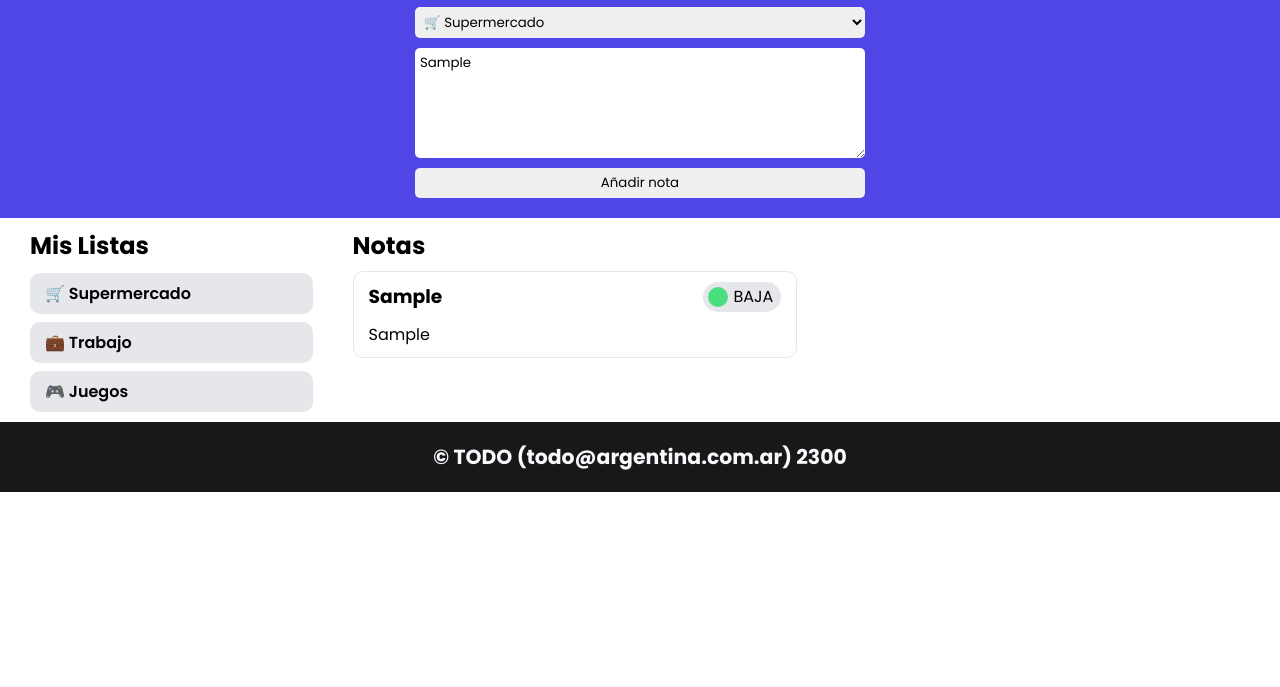
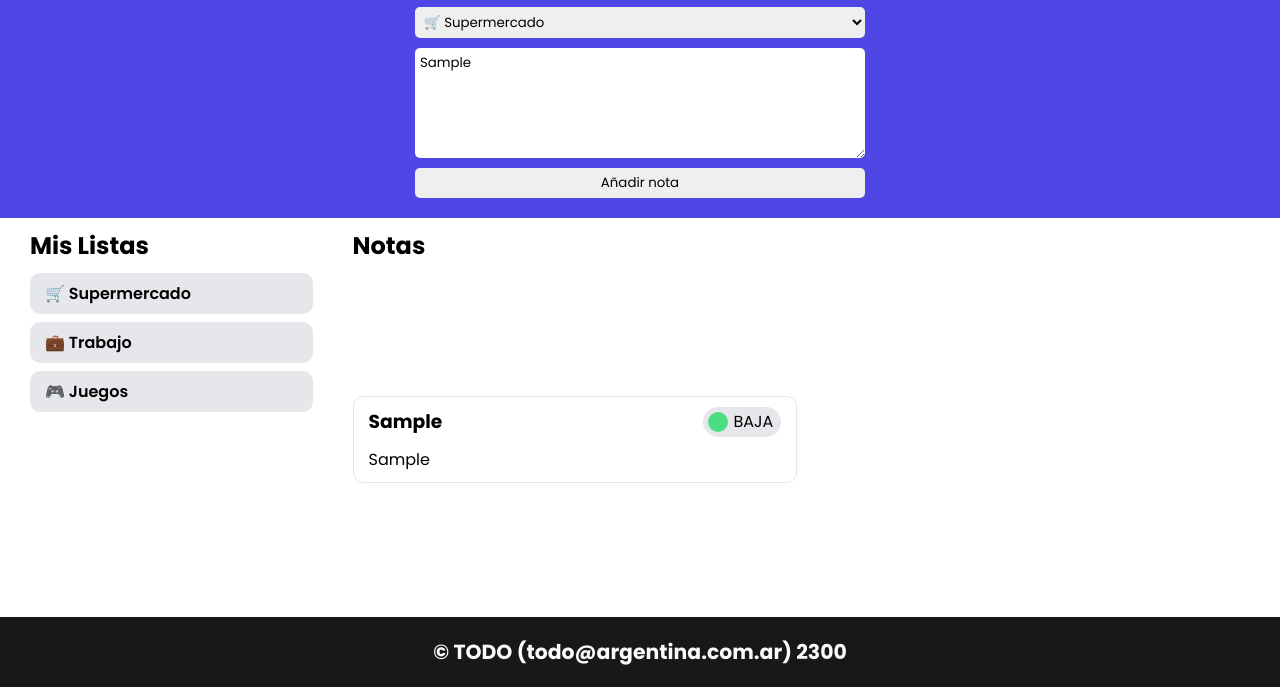
Before and after one commit to santi28/ToDoList, a plain HTML site: page index.html in a window 1280 px wide. Both pictures are taken after typing "Sample", "Sample" into the empty fields and a click on the button "Añadir nota". Shown: the part 113-800 px from the top of the page. Drawn offline with nearby package versions, Linux system fonts and the light colour scheme.

Commit message:
correción de altura y disposcion de notas

```diff
--- a/css/estilos.css
+++ b/css/estilos.css
@@ -12,8 +12,8 @@
 body {
   display: grid;
   grid-template-columns: repeat(12, 1fr);
-  grid-template-rows: 75px 1fr 75px;
-  min-height: 100vh;
+  grid-template-rows: min-content 1fr;
+  height: 100vh;
 
   gap: 10px;
 }
@@ -141,6 +141,10 @@ footer {
 
 /* Aside */
 aside {
+  height: fit-content;
+  position: sticky;
+  top: 10px;
+
   grid-column: 1/4;
 
   display: flex;
--- a/css/index.css
+++ b/css/index.css
@@ -1,24 +1,21 @@
 /* Francisco Bilbao */
 /* Santiago de Nicolás */
-
-body {
-  grid-template-rows: unset;
-  min-height: unset;
-}
 
 /* Contenido principal */
 main {
   grid-column: 4/13;
   margin-left: 30px;
   margin-right: 30px;
-  display: flex;
-  flex-direction: column;
+  display: grid;
+  grid-template-columns: 1fr 1fr;
   gap: 8px;
 }
 
 .notesWrapper {
-  display: grid;
-  grid-template-columns: 1fr 1fr;
+  height: fit-content;
+  grid-column: 0/1;
+  display: flex;
+  flex-direction: column;
   gap: 8px;
 }
 
@@ -46,6 +43,7 @@ article > a > header {
 
 article > a > header > .prioridad {
   width: fit-content;
+  height: fit-content;
 
   display: flex;
   align-items: center;
--- a/index.html
+++ b/index.html
@@ -17,6 +17,10 @@
 
 	<!-- Etiquetas Meta -->
 	<meta name="description" content="ToDoList es una página que te permitira generar tus propias notas e ir guardandolas en distintas colecciónes que tambien puedes crear">
+
+	<!-- Toastify - Incrusta notificaciónes de tipo toast -->
+	<script type="text/javascript" src="https://cdn.jsdelivr.net/npm/toastify-js"></script>
+	<link rel="stylesheet" type="text/css" href="https://cdn.jsdelivr.net/npm/toastify-js/src/toastify.min.css">
 
 	<title>TODO LIST</title>
 </head>
@@ -74,9 +78,8 @@
 	<!-- Contenido principal de la pagina -->
 	<main>
 		<h2 id="notesTitle">Notas</h2>
-		<div id="notesWrapper" class="notesWrapper">
-
-		</div>
+		<div id="notesWrapperEven" class="notesWrapper"></div>
+		<div id="notesWrapperOdd" class="notesWrapper"></div>
 	</main>
 
 	<footer>
--- a/js/crearNota.js
+++ b/js/crearNota.js
@@ -22,7 +22,15 @@ submitNote.addEventListener('submit', (e) => {
     iteratedNote => iteratedNote.noteTitle === noteTitle
   )
 
-  if (isExist) return alert('LA NOTA EXISTE PEDAZO DE MOGOLICO!')
+  if (isExist)
+    return Toastify({
+      text: "Ya existe una nota con ese nombre",
+      duration: 3000,
+      close: true,
+      gravity: 'bottom',
+      position: 'right',
+      backgroundColor: "#1c1c1c",
+    }).showToast();
 
   notes.push(note)
 
--- a/js/obtenerNotas.js
+++ b/js/obtenerNotas.js
@@ -1,6 +1,7 @@
 const getNotes = () => {
-  const notesWrapper = document.querySelector("#notesWrapper")
-  notesWrapper.innerHTML = ''
+  const notesWrapperEven = document.querySelector("#notesWrapperEven")
+  const notesWrapperOdd = document.querySelector("#notesWrapperOdd")
+  notesWrapperEven.innerHTML = ''; notesWrapperOdd.innerHTML = '';
 
   // Obtiene las notas desde el localStorage
   let notes = localStorage.getItem('notes')
@@ -16,10 +17,26 @@ const getNotes = () => {
   if (lista) notes = notes.filter(note => note.noteCategory === lista)
   console.log(notes.length <= 0)
 
-  if (notes.length <= 0) return notesWrapper.innerHTML = "<p class='nonotes'>No hay notas que mostrar</p>"
-  console.log("cont")
+  if (notes.length <= 0)
+    return notesWrapper.innerHTML = "<p class='nonotes'>No hay notas que mostrar</p>"
 
-  return notes.map(note => notesWrapper.appendChild(Note(note.noteTitle, note.notePriority, note.noteBody)))
+  // Si el indice es par, se agrega a la lista de notas pares
+  // Si el indice es impar, se agrega a la lista de notas impares
+  notes.forEach((note, index) => {
+    const { noteTitle, notePriority, id } = note
+    const noteBody = getFirstWords(note.noteBody);
+
+    (index % 2 === 0 || notesWrapperEven.offsetHeight < notesWrapperOdd.offsetHeight) ?
+      notesWrapperEven.appendChild(Note(noteTitle, notePriority, noteBody, id)):
+      notesWrapperOdd.appendChild(Note(noteTitle, notePriority, noteBody, id))
+  })
+}
+
+const getFirstWords = (note, noteLength = 85) => {
+  const words = note.split(' ')
+  const firstWords = words.slice(0, noteLength)
+  const firstWordsString = firstWords.join(' ')
+  return words.length > noteLength ? `${firstWordsString}...` : firstWordsString
 }
 
 getNotes()
```
Also changed, not shown: js/removeNote.js (added).
